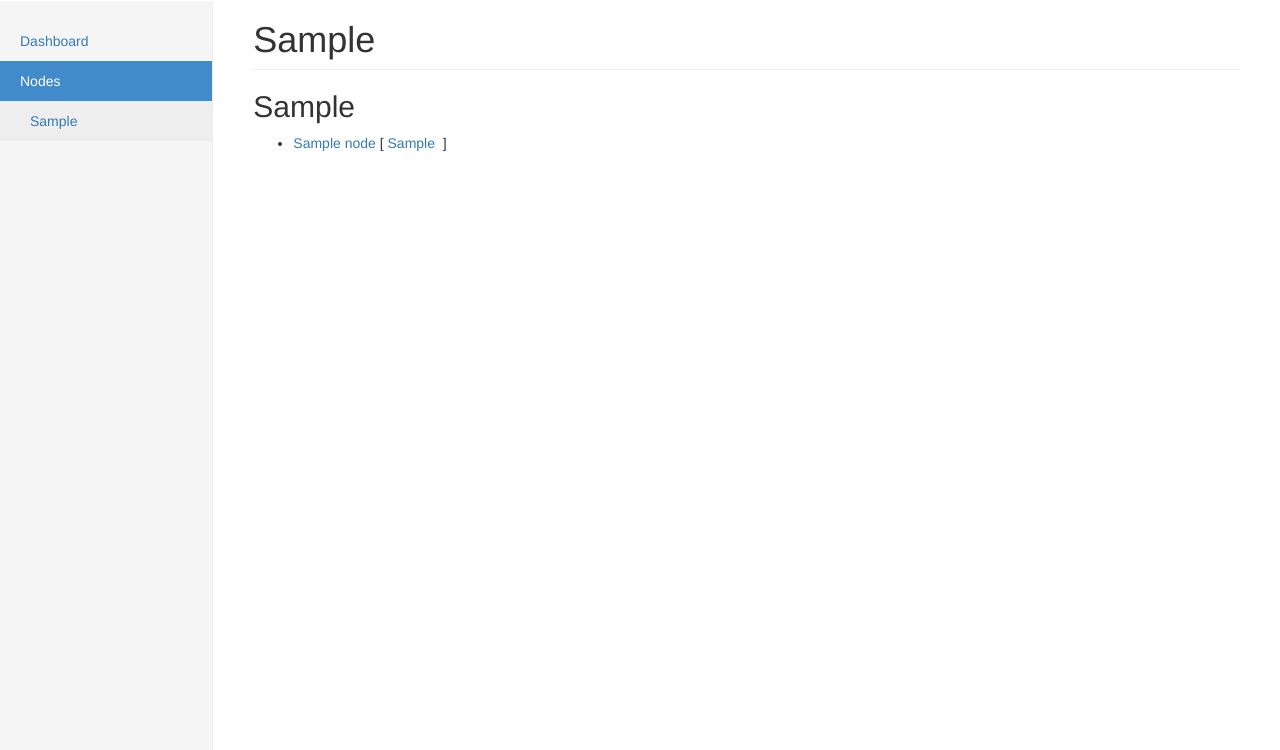
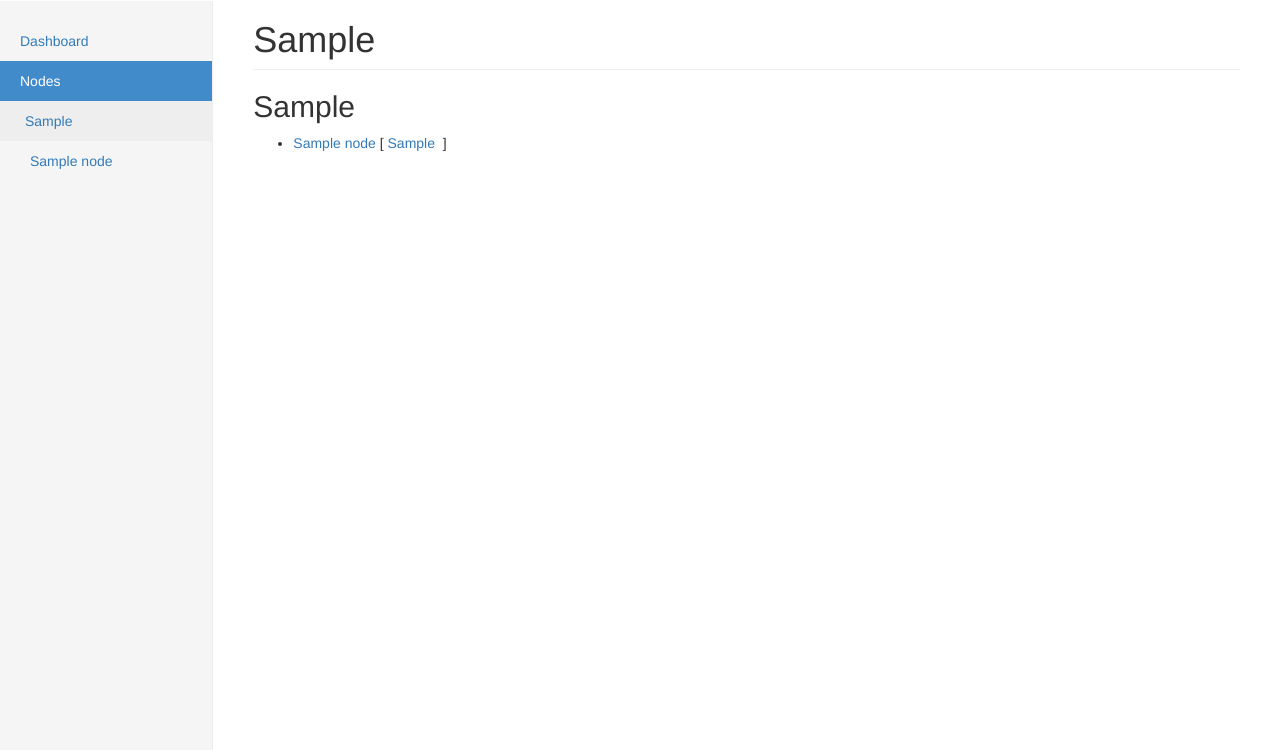
Before and after one commit to ercpe/djunin, a Django app: a page that uses src/djunin/templates/template.html in a window 1280 px wide. Shown: the part 50-800 px from the top of the page. Run offline with Django 3.2, Linux system fonts and the light colour scheme; tables that the repository leaves empty hold one stand-in row (values such as "Sample post"); parts of the project's set-up code (start-up, migrations or seed data) failed here and were passed over; some libraries are stand-ins or nearby versions.

Commit message:
Enhanced sidebar

```diff
--- a/src/djunin/static/site.css
+++ b/src/djunin/static/site.css
@@ -81,7 +81,7 @@ body {
 .nav-sidebar > .active > a:hover,
 .nav-sidebar > .active > a:focus {
   color: #fff;
-  background-color: #428bca;
+  background-color: #428bca !important;
 }
 
 
@@ -124,7 +124,8 @@ body {
 
 html { overflow-y: scroll; }
 
-.sidebar > ul > li > ul > li > a  { padding-left: 30px; }
-.sidebar > ul > li > ul > li.active { background-color: #eee; }
+.sidebar > ul > li > ul > li > a  { padding-left: 25px; }
+.sidebar > ul > li > ul > li > ul > li > a  { padding-left: 30px; }
+.sidebar li.active > a:first-child { background-color: #eee; }
 
 .djunin-graph-legend { margin-bottom: 30px; }
--- a/src/djunin/templates/template.html
+++ b/src/djunin/templates/template.html
@@ -55,7 +55,18 @@
 							<a href="{% url 'nodes' %}" title="{% trans 'Nodes' %}">{% trans 'Nodes' %}</a>
 							<ul class="nav" role="menu">
 								{% for group in node_groups %}
-									<li{% if selected_group == group %} class="active"{% endif %}><a href="{% url 'group_nodes' group %}">{{group}}</a></li>
+									<li{% if selected_group == group %} class="active"{% endif %}>
+										<a href="{% url 'group_nodes' group %}">{{group}}</a>
+										{% if selected_group == group %}
+											<ul class="nav" role="menu">
+												{% for group_node in group_nodes %}
+													<li{% if node == group_node %} class="active"{% endif %}>
+														<a href="{% url 'graphs' group group_node %}">{{group_node}}</a>
+													</li>
+												{% endfor %}
+											</ul>
+										{% endif %}
+									</li>
 								{% endfor %}
 							</ul>
 						</li>
--- a/src/djunin/views/base.py
+++ b/src/djunin/views/base.py
@@ -1,6 +1,4 @@
 # -*- coding: utf-8 -*-
-from django.conf import settings
-
 from djunin.models import Node
 from djunin.objects import MuninDataFile
 
@@ -21,11 +19,17 @@ class BaseViewMixin(object):
 	def all_node_groups(self):
 		return Node.objects.values_list('group', flat=True).order_by('group').distinct()
 
+	@property
+	def group_nodes(self):
+		if 'group' in self.kwargs:
+			return Node.objects.filter(group=self.kwargs['group'])
+
 	def get_context_data(self, **kwargs):
 		d = kwargs
 		d.setdefault('page_title', self.get_page_title())
 		d.setdefault('sidebar_item', self.get_sidebar_item())
 		d.setdefault('node_groups', self.all_node_groups)
+		d.setdefault('group_nodes', self.group_nodes)
 		return super(BaseViewMixin, self).get_context_data(**d)
 
 	def get_page_title(self):
--- a/src/djunin/views/nodes.py
+++ b/src/djunin/views/nodes.py
@@ -10,7 +10,7 @@ from django.utils.translation import ugettext as _
 from django.views.generic.detail import DetailView
 from django.views.generic.list import ListView
 
-from djunin.graphs import FlotGraphDataGenerator, SCOPE_DAY, SCOPE_WEEK
+from djunin.graphs import FlotGraphDataGenerator
 from djunin.models.muninobj import Node, Graph
 from djunin.views.base import BaseViewMixin
 import logging
```
